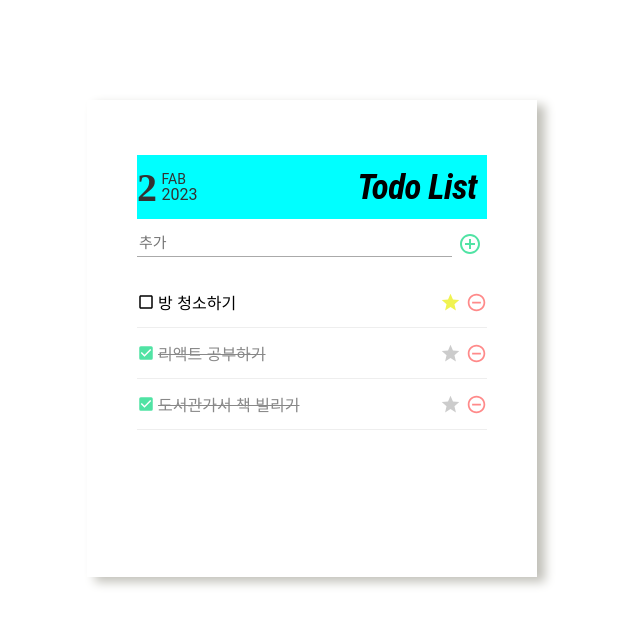
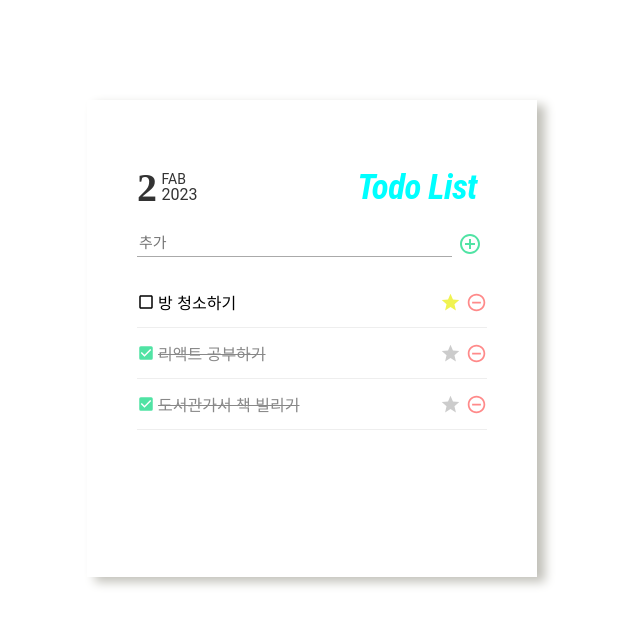
Before and after one commit to Korealhk/Todo_list, a React (Create React App) app in the folder todo_list_master/: page / in a window 1280 px wide. Shown: the top 626 px of the page, without its empty margins (328-968 px from the left). Built offline with nearby package versions, Linux system fonts and the light colour scheme; the HTML template or start-up script is replaced by a standard one.

Commit message:
- 제목 : 타이틀 디자인 변경
- 내용 : 타이틀 배경 색상 및 글자 색 변경

```diff
--- a/todo_list_master/src/Component/TodoListTemplate.scss
+++ b/todo_list_master/src/Component/TodoListTemplate.scss
@@ -14,7 +14,6 @@
         justify-content: space-between;
         align-items: center;
         height: 4rem;
-        background-color: aqua;
 
         .data_area{
             display: flex;
@@ -47,7 +46,7 @@
         }
 
         .title {
-            color : black;
+            color : aqua;
             font: italic 600 35px "Roboto condensed";
             margin-right: 10px;
             letter-spacing: -0.5px;
```
